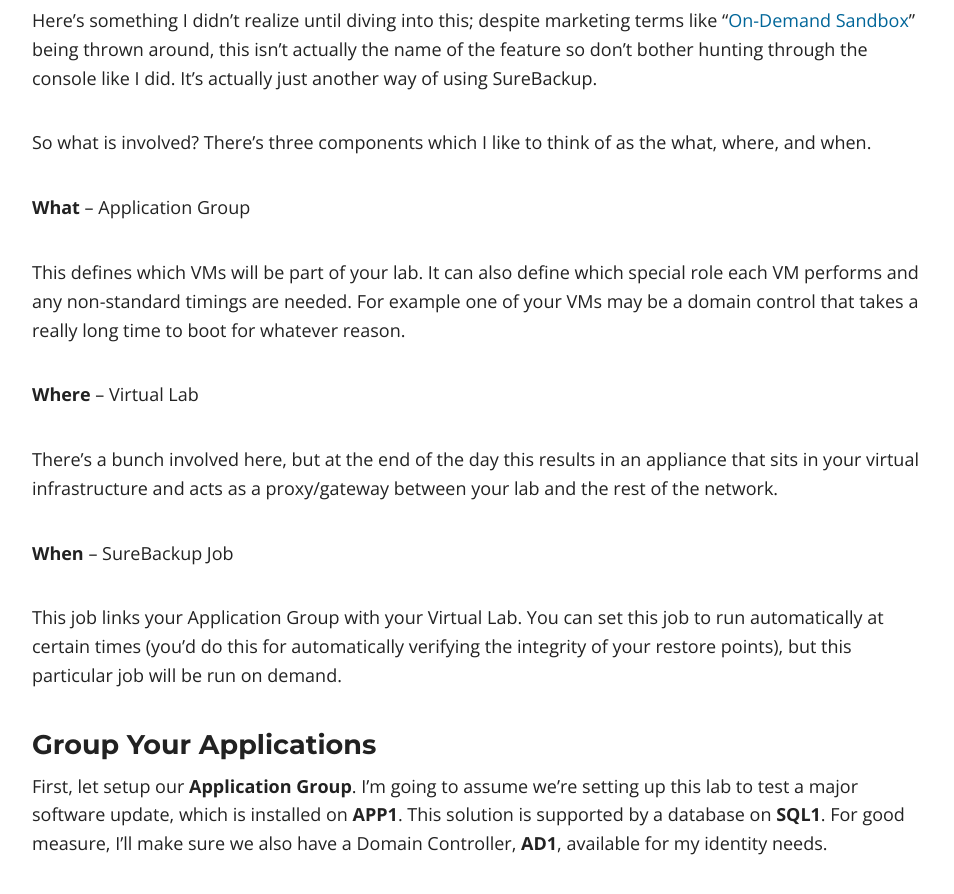
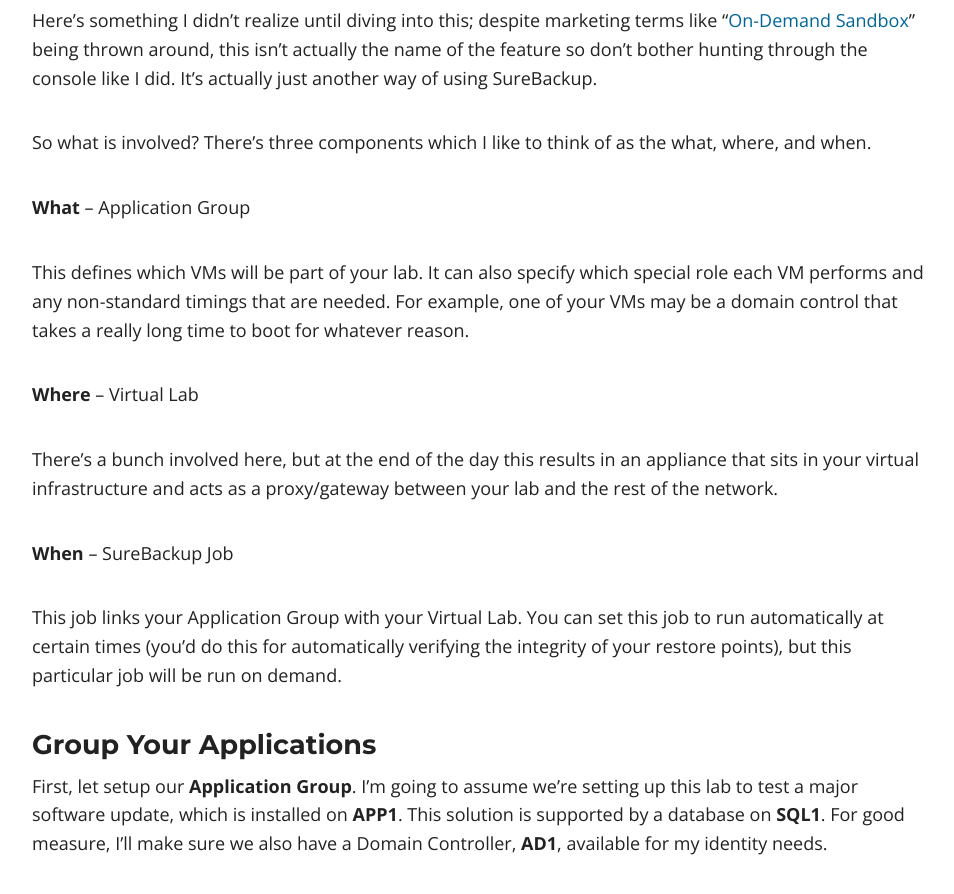
Before and after one commit to Windos/windos.github.io, a Jekyll site: the page built from _posts/2018-03-26-veeam-my-first-virtual-lab.md, in a window 1280 px wide and 900 px high, scrolled down 1400 px. Shown: the top 894 px of the window, without its empty margins (158-1112 px from the left). Built offline with Jekyll 4.4.1, drawn with Linux system fonts in a browser that asks for light colours; nearby versions of some CDN libraries; some web fonts are replaced; comment, search, counter and statistics services are not loaded; some of the changed text lies outside the part shown.

Commit message:
Minor tweaks, ready to go

```diff
--- a/_posts/2018-03-26-veeam-my-first-virtual-lab.md
+++ b/_posts/2018-03-26-veeam-my-first-virtual-lab.md
@@ -2,8 +2,8 @@
 layout: post
 title: "Veeam: My First Virtual Lab"
 excerpt: "Over the last day or so I've been setting up a sandbox/virtual lab which leverages our Veeam backups."
-modified: 2018-03-26 22:30:00 +1300
-date: 2018-03-26 22:30:00 +1300
+modified: 2018-03-26 22:00:00 +1300
+date: 2018-03-26 22:00:00 +1300
 tags: [Veeam]
 comments: true
 image:
@@ -57,9 +57,9 @@
 
 **What** – Application Group
 
-This defines which VMs will be part of your lab. It can also define which
-special role each VM performs and any non-standard timings are needed. For
-example one of your VMs may be a domain control that takes a really long time to
+This defines which VMs will be part of your lab. It can also specify which
+special role each VM performs and any non-standard timings that are needed. For
+example, one of your VMs may be a domain control that takes a really long time to
 boot for whatever reason.
 
 **Where** – Virtual Lab
```
Also changed, not shown: other parts of _posts/2018-03-26-veeam-my-first-virtual-lab.md (+1 -1 lines).
